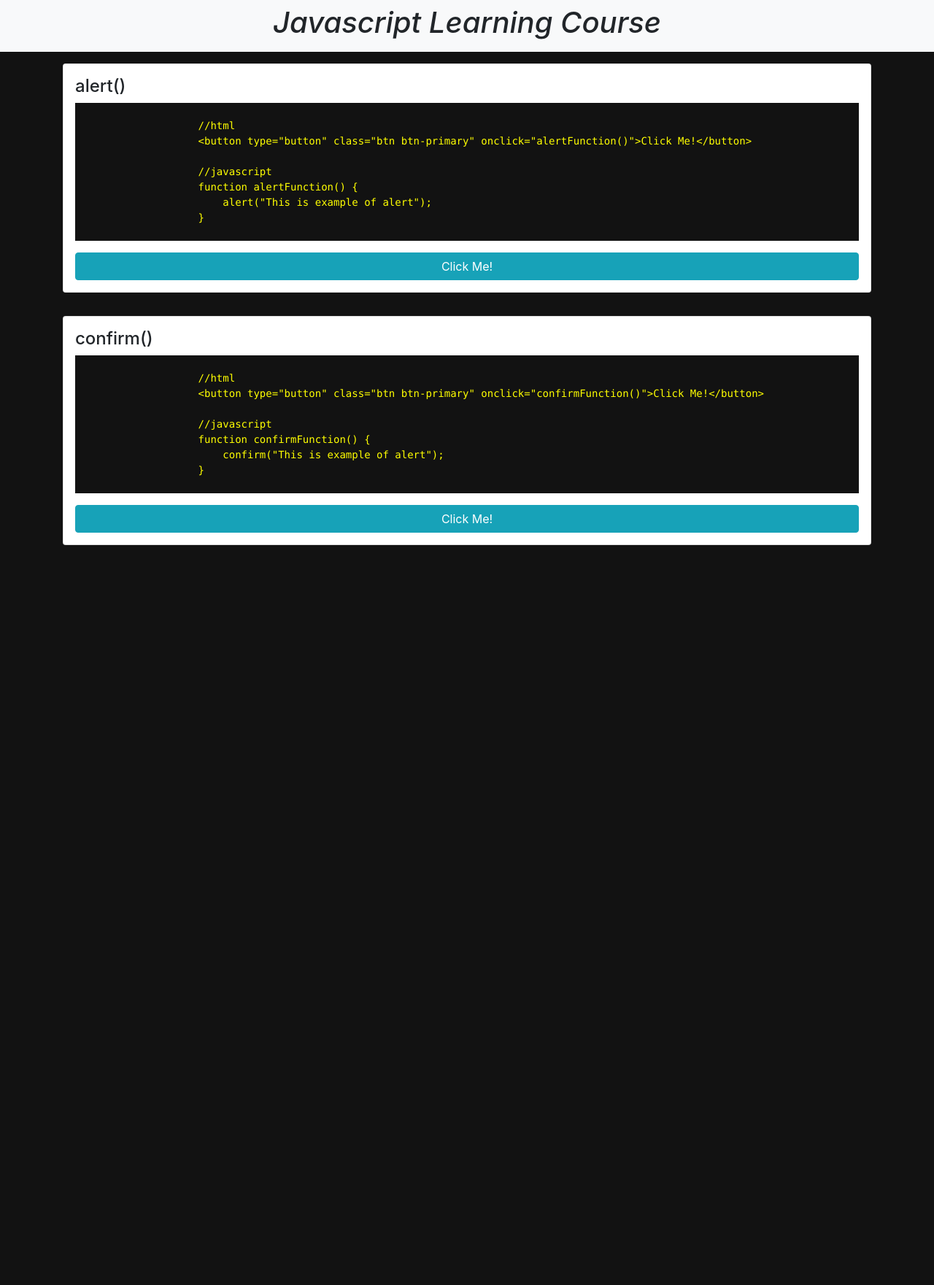
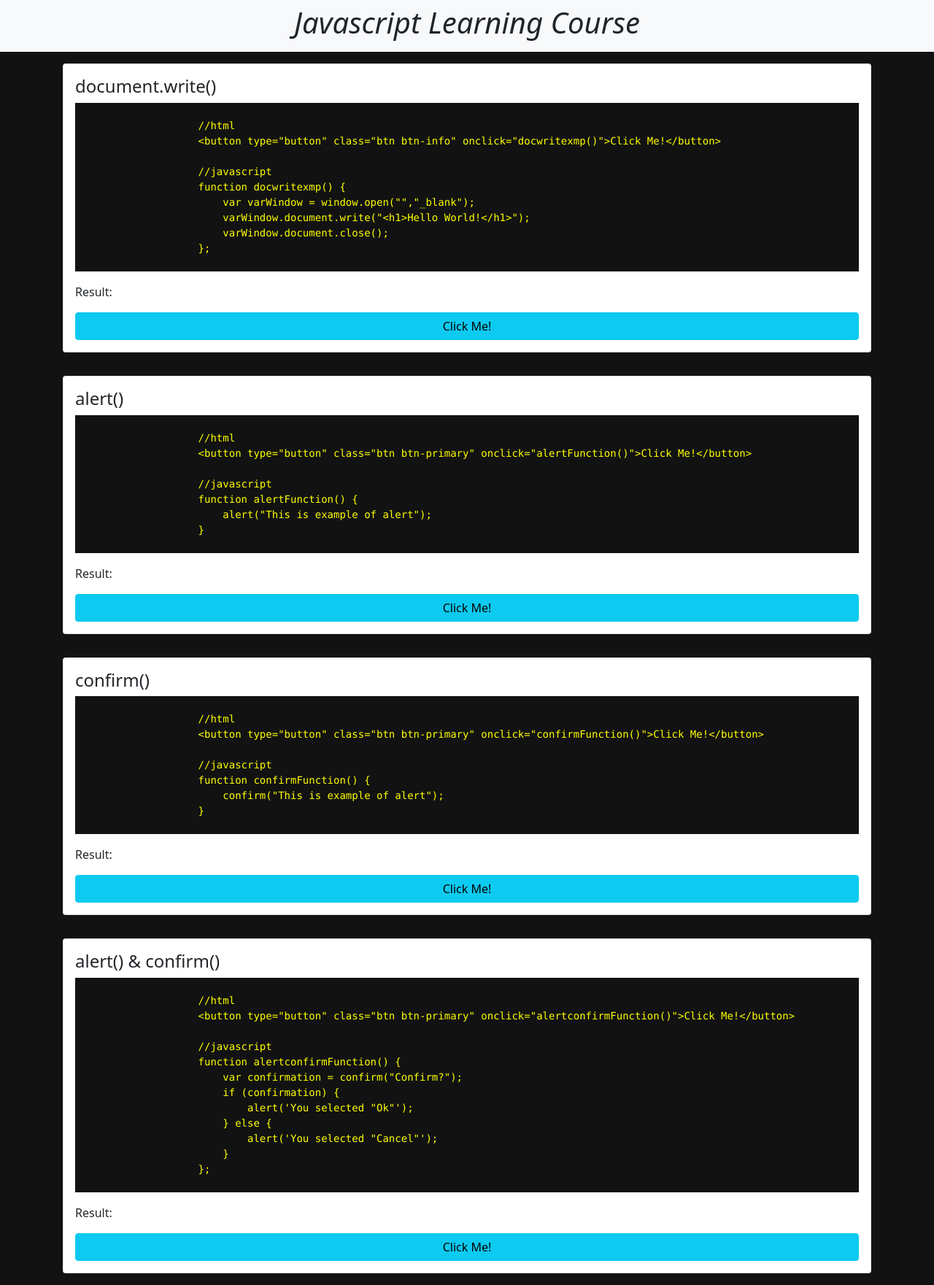
Before and after one commit to zunnurs01/javascript_project, a plain HTML site: page index.html in a window 1280 px wide. Shown: the part 1-1762 px from the top of the page at 73% size. Before the commit the page ends 800 px from the top, so only its background shows below. Drawn offline with nearby package versions, Linux system fonts and the light colour scheme.

Commit message:
add document.write() and alertconfirm()

```diff
--- a/index.html
+++ b/index.html
@@ -5,27 +5,48 @@
     <meta charset="UTF-8">
     <meta name="viewport" content="width=device-width, initial-scale=1.0">
     <title>Javascript</title>
-    <link rel="stylesheet" href="https://stackpath.bootstrapcdn.com/bootstrap/4.1.3/css/bootstrap.min.css"
-        integrity="sha384-MCw98/SFnGE8fJT3GXwEOngsV7Zt27NXFoaoApmYm81iuXoPkFOJwJ8ERdknLPMO" crossorigin="anonymous">
+    <link rel="stylesheet" href="./bootstrap/css/bootstrap.min.css">
     <link rel="stylesheet" href="css/style.css">
+
 </head>
 
 <body>
     <nav class="navbar navbar-light bg-light justify-content-center">
         <h1><em>Javascript Learning Course</em></h1>
     </nav>
+
+    <div class="container p-3">
+        <div class="card p-3">
+            <h4>document.write()</h4>
+            <pre class="code"><code>
+                    //html
+                    &lt;button type="button" class="btn btn-info" onclick="docwritexmp()"&gt;Click Me!&lt;/button&gt;
+
+                    //javascript
+                    function docwritexmp() {
+                        var varWindow = window.open("","_blank");
+                        varWindow.document.write("&lt;h1&gt;Hello World!&lt;/h1&gt;");
+                        varWindow.document.close();
+                    }; </code>
+                </pre>
+            <p>Result:</p>
+            <button type="button" class="btn btn-info" onclick="docwritexmp()">Click Me!</button>
+        </div>
+    </div>
+
     <div class="container p-3">
         <div class="card p-3">
             <h4>alert()</h4>
             <pre class="code"><code>
                     //html
-                    &ltbutton type="button" class="btn btn-primary" onclick="alertFunction()"&gtClick Me!&lt/button&gt;
+                    &lt;button type="button" class="btn btn-primary" onclick="alertFunction()"&gt;Click Me!&lt;/button&gt;
 
                     //javascript
                     function alertFunction() {
                         alert("This is example of alert");
                     } </code>
                 </pre>
+            <p>Result:</p>
             <button type="button" class="btn btn-info" onclick="alertFunction()">Click Me!</button>
         </div>
     </div>
@@ -35,27 +56,41 @@
             <h4>confirm()</h4>
             <pre class="code"><code>
                     //html
-                    &ltbutton type="button" class="btn btn-primary" onclick="confirmFunction()"&gtClick Me!&lt/button&gt;
+                    &lt;button type="button" class="btn btn-primary" onclick="confirmFunction()"&gt;Click Me!&lt;/button&gt;
 
                     //javascript
                     function confirmFunction() {
                         confirm("This is example of alert");
                     } </code>
                 </pre>
+            <p>Result:</p>
             <button type="button" class="btn btn-info" onclick="confirmFunction()">Click Me!</button>
         </div>
     </div>
 
-    <script src="js/learning.js" type="text/javascript"></script>
-    <script src="https://code.jquery.com/jquery-3.3.1.slim.min.js"
-        integrity="sha384-q8i/X+965DzO0rT7abK41JStQIAqVgRVzpbzo5smXKp4YfRvH+8abtTE1Pi6jizo"
-        crossorigin="anonymous"></script>
-    <script src="https://cdnjs.cloudflare.com/ajax/libs/popper.js/1.14.3/umd/popper.min.js"
-        integrity="sha384-ZMP7rVo3mIykV+2+9J3UJ46jBk0WLaUAdn689aCwoqbBJiSnjAK/l8WvCWPIPm49"
-        crossorigin="anonymous"></script>
-    <script src="https://stackpath.bootstrapcdn.com/bootstrap/4.1.3/js/bootstrap.min.js"
-        integrity="sha384-ChfqqxuZUCnJSK3+MXmPNIyE6ZbWh2IMqE241rYiqJxyMiZ6OW/JmZQ5stwEULTy"
-        crossorigin="anonymous"></script>
+    <div class="container p-3">
+        <div class="card p-3">
+            <h4>alert() & confirm()</h4>
+            <pre class="code"><code>
+                    //html
+                    &lt;button type="button" class="btn btn-primary" onclick="alertconfirmFunction()"&gt;Click Me!&lt;/button&gt;
+
+                    //javascript
+                    function alertconfirmFunction() {
+                        var confirmation = confirm("Confirm?");
+                        if (confirmation) {
+                            alert('You selected "Ok"');
+                        } else {
+                            alert('You selected "Cancel"');
+                        }
+                    }; </code>
+                </pre>
+            <p>Result:</p>
+            <button type="button" class="btn btn-info" onclick="alertconfirm()">Click Me!</button>
+        </div>
+    </div>
+    <script src="./js/learning.js"></script>
+
 </body>
 
 </html>
--- a/js/learning.js
+++ b/js/learning.js
@@ -1,26 +1,34 @@
 //document.write()
-/* document.write("<h1>Hello World!</h1>"); */
+function docwritexmp() {
+    var varWindow = window.open("","_blank");
+    varWindow.document.write("<h1>Hello World!</h1>");
+    varWindow.document.close();
+};
+
 
 //alert() in html
 function alertFunction() {
     alert("This is example of alert");
-}
+};
 
 
 //confirm()
 /* confirm("Hello World?"); */
 function confirmFunction() {
     confirm("This is example of confirm");
-}
+};
 
 
 //alert() + confirm()
-/* var confirm = confirm("Confirm?");
-if (confirm) {
-    alert('You selected "Ok"');
-} else {
-    alert('You selected "Cancel"');
-} */
+function alertconfirm() {
+    var confirmation = confirm("Confirm?");
+    if (confirmation) {
+        alert('You selected "Ok"');
+    } else {
+        alert('You selected "Cancel"');
+    }
+};
+
 
 //prompt()
 /* prompt("Hello, What is your name?", "default value"); */
```
Also changed, not shown: bootstrap/css/bootstrap.min.css (added), bootstrap/js/bootstrap.min.js (added), 2 other files.
